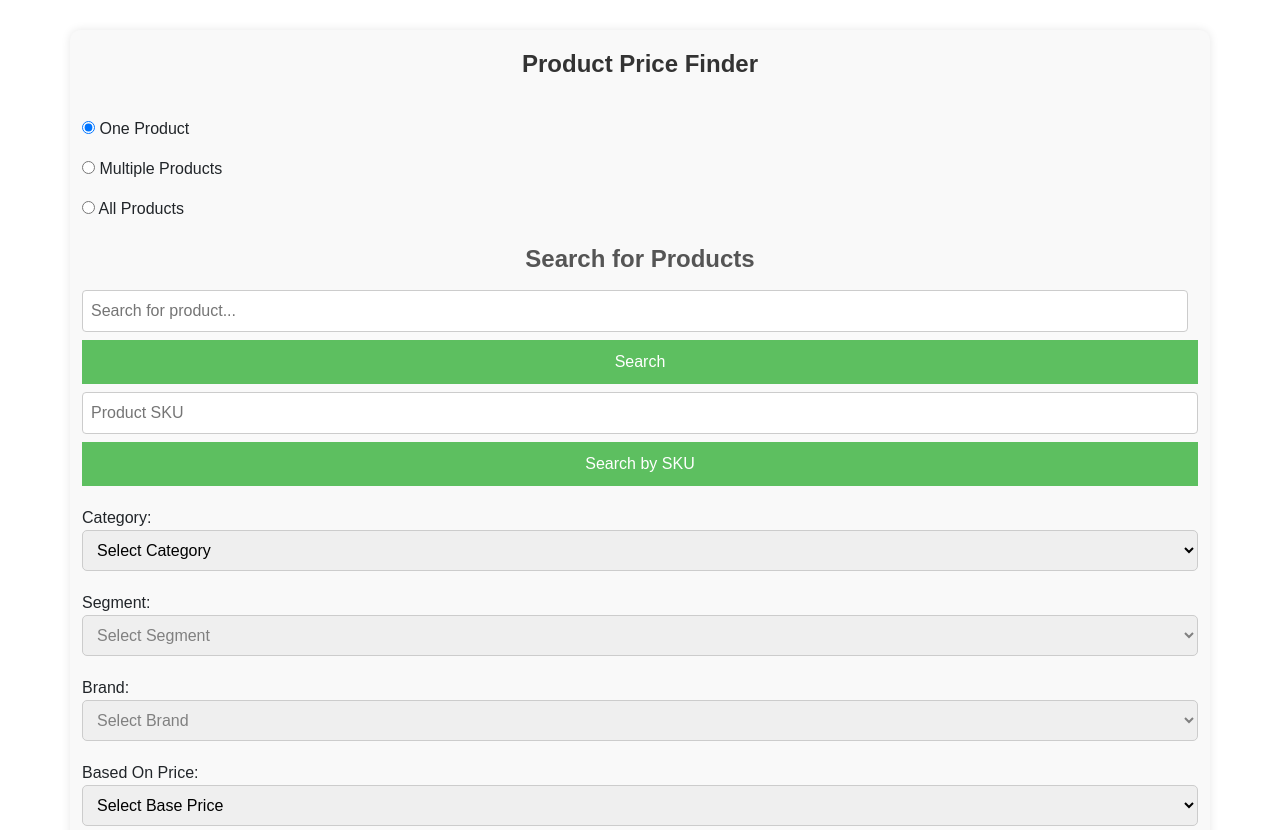
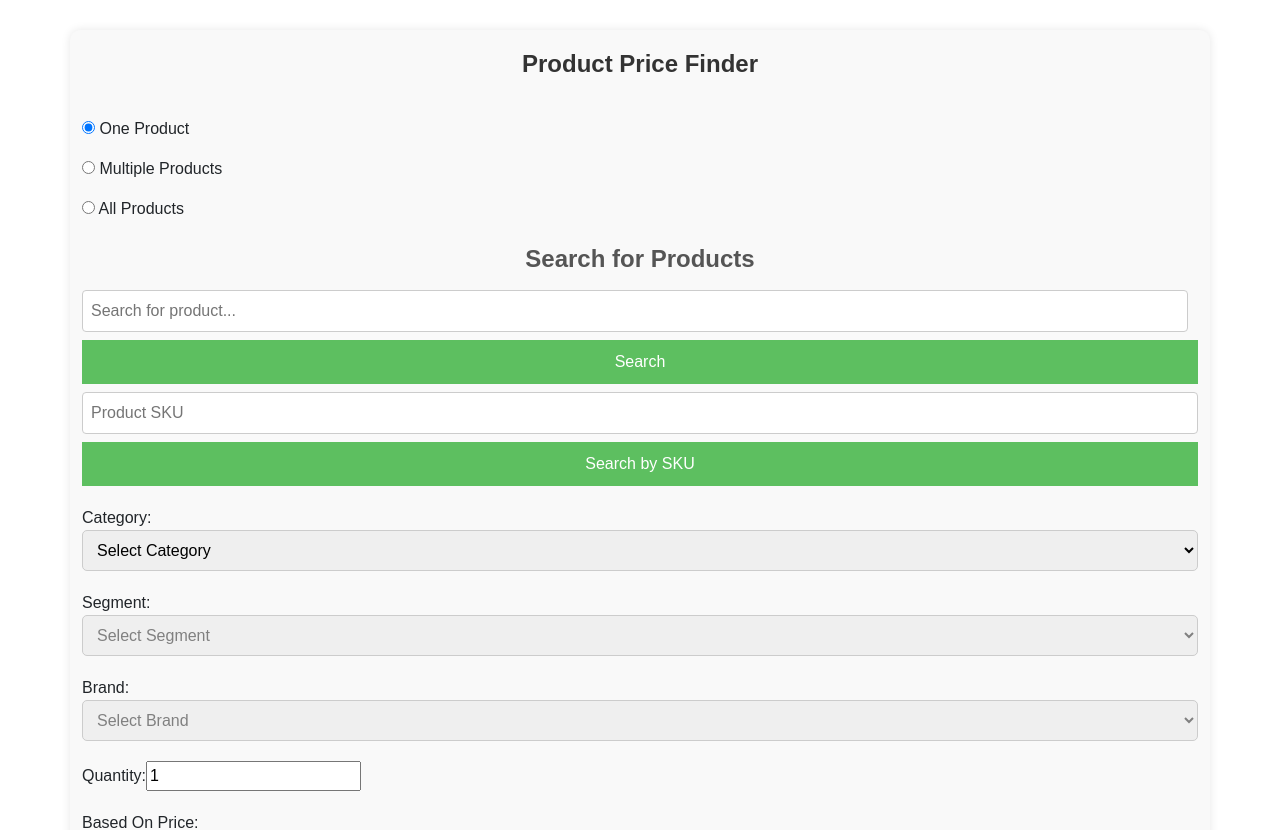
Before and after one commit to ashh44/FOBOH-ChallengeNew, a React (Create React App) app in the folder my_app/: page / in a window 1280 px wide. Shown: the top 830 px of the page. Built offline with nearby package versions, Linux system fonts and the light colour scheme.

Commit message:
quantity option updated

```diff
--- a/my_app/src/App.js
+++ b/my_app/src/App.js
@@ -17,6 +17,8 @@ function ProductPriceFetcher() {
   const [adjustmentMode, setAdjustmentMode] = useState('fixed'); // Default adjustment mode
   const [adjustmentValue, setAdjustmentValue] = useState(0); // Default adjustment value
   const [adjustmentIncrement, setAdjustmentIncrement] = useState('increase'); // Default increment
+
+  const [quantityInput, setQuantityInput] = useState(1); // Default quantity
 
   const categories = ['Wine', 'Beer', 'Liquor & Spirits', 'Cider', 'Premixed & Ready-to-Drink', 'Other'];
   const segments = {
@@ -90,16 +92,42 @@ function ProductPriceFetcher() {
 
       if (matchingProducts.length > 0) {
         const selectedProduct = matchingProducts[0];
-        const quantity = prompt(`Enter quantity for ${selectedProduct.title}:`, 1);
-        if (quantity && !isNaN(quantity) && Number(quantity) > 0) {
-          const productWithQuantity = { ...selectedProduct, quantity: Number(quantity) };
-          setSelectedProducts(prevSelected => [...prevSelected, productWithQuantity]);
-        }
+        const productWithQuantity = { ...selectedProduct, quantity: quantityInput }; // Use input value for quantity
+        setSelectedProducts(prevSelected => [...prevSelected, productWithQuantity]);
+        setQuantityInput(1); // Reset quantity input
       } else {
         setError('No products found for the given query.');
       }
     } catch (error) {
       setError('Error fetching product data. Please try again.');
+      console.error('Error fetching product data:', error);
+    } finally {
+      setLoading(false);
+    }
+  };
+
+  const searchBySku = async () => {
+    setLoading(true);
+    setError('');
+
+    try {
+      const response = await fetch('http://localhost:5000/api/products');
+      if (!response.ok) throw new Error('Failed to fetch products');
+
+      const products = await response.json();
+
+      // Find the product by SKU
+      const productBySku = products.find(product => product.sku.toLowerCase() === sku.toLowerCase());
+
+      if (productBySku) {
+        const productWithQuantity = { ...productBySku, quantity: quantityInput }; // Use input value for quantity
+        setSelectedProducts(prevSelected => [...prevSelected, productWithQuantity]);
+        setQuantityInput(1); // Reset quantity input
+      } else {
+        setError('No product found for the given SKU');
+      }
+    } catch (error) {
+      setError('Error fetching product data by SKU. Please try again.');
       console.error('Error fetching product data:', error);
     } finally {
       setLoading(false);
@@ -128,14 +156,11 @@ function ProductPriceFetcher() {
 
         if (matchingProducts.length > 0) {
           matchingProducts.forEach(product => {
-            const quantity = prompt(`Enter quantity for ${product.title}:`, 1);
-            if (quantity && !isNaN(quantity) && Number(quantity) > 0) {
-              const productWithQuantity = { ...product, quantity: Number(quantity) };
-              setSelectedProducts(prevSelected => {
-                const newProducts = prevSelected.filter(sp => sp.id !== productWithQuantity.id);
-                return [...newProducts, productWithQuantity];
-              });
-            }
+            const productWithQuantity = { ...product, quantity: quantityInput }; // Use input value for quantity
+            setSelectedProducts(prevSelected => {
+              const newProducts = prevSelected.filter(sp => sp.id !== productWithQuantity.id);
+              return [...newProducts, productWithQuantity];
+            });
           });
         }
       } catch (error) {
@@ -146,38 +171,6 @@ function ProductPriceFetcher() {
       }
     }
   };
-
- // Fetch product by SKU
- const searchBySku = async () => {
-  setLoading(true);
-  setError('');
-
-  try {
-    const response = await fetch('http://localhost:5000/api/products');
-    if (!response.ok) throw new Error('Failed to fetch products');
-
-    const products = await response.json();
-
-    // Find the product by SKU
-    const productBySku = products.find(product => product.sku.toLowerCase() === sku.toLowerCase());
-
-    if (productBySku) {
-      const quantity = prompt(`Enter quantity for ${productBySku.title}:`, 1);
-      if (quantity && !isNaN(quantity) && Number(quantity) > 0) {
-        const productWithQuantity = { ...productBySku, quantity: Number(quantity) };
-        setSelectedProducts(prevSelected => [...prevSelected, productWithQuantity]);
-      }
-      // setSelectedProducts([productBySku]); // Only set the selected product
-    } else {
-      setError('No product found for the given SKU');
-    }
-  } catch (error) {
-    setError('Error fetching product data by SKU. Please try again.');
-    console.error('Error fetching product data:', error);
-  } finally {
-    setLoading(false);
-  }
-};
 
   const increaseQuantity = (productId) => {
     setSelectedProducts(prevProducts =>
@@ -296,6 +289,19 @@ function ProductPriceFetcher() {
         </select>
       </div>
 
+      {/* Quantity Input Field */}
+      <div className="dropdownContainer">
+        <label>Quantity:</label>
+        <input
+          type="number"
+          value={quantityInput}
+          onChange={(e) => setQuantityInput(Number(e.target.value))}
+          min="1"
+          className="quantityInput"
+        />
+      </div>
+
+
       <div className="dropdownContainer">
         <label>Based On Price:</label>
         <select value={basedOnPrice} onChange={(e) => setBasedOnPrice(Number(e.target.value))}>
```
